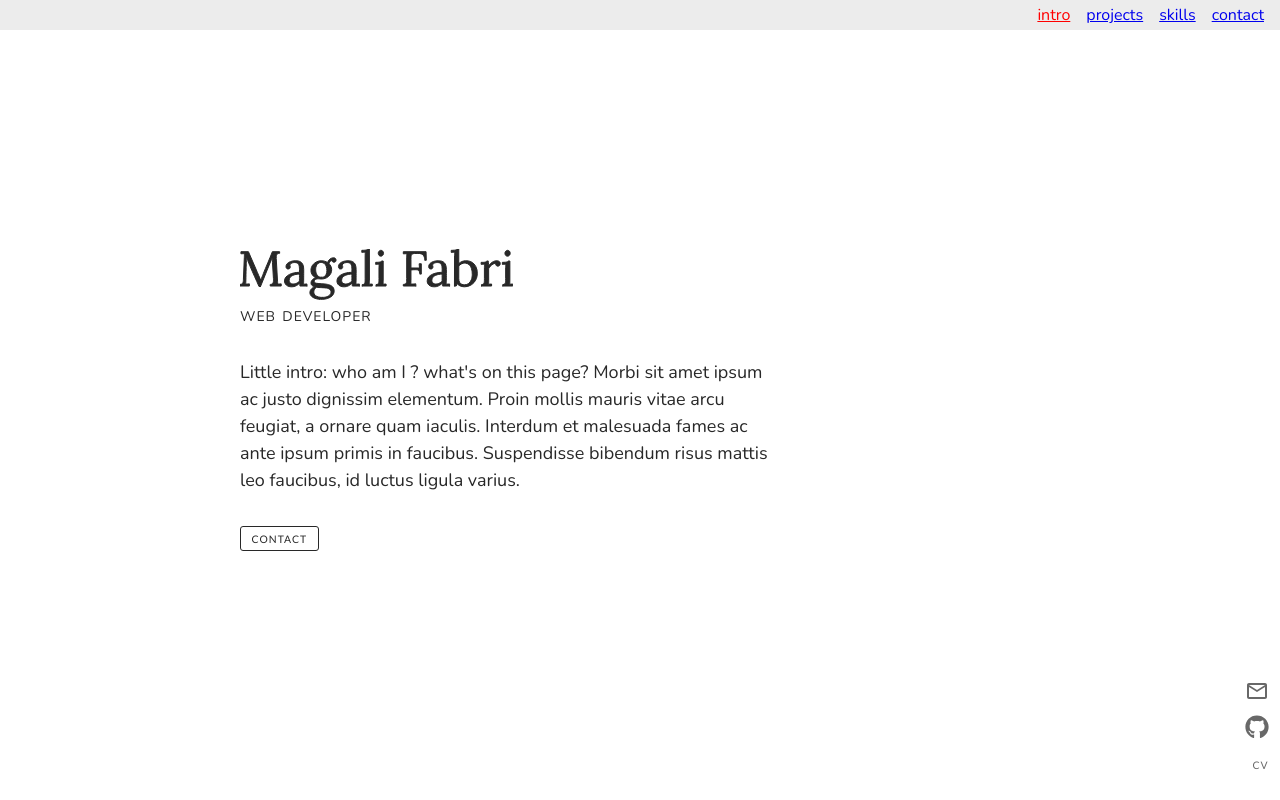
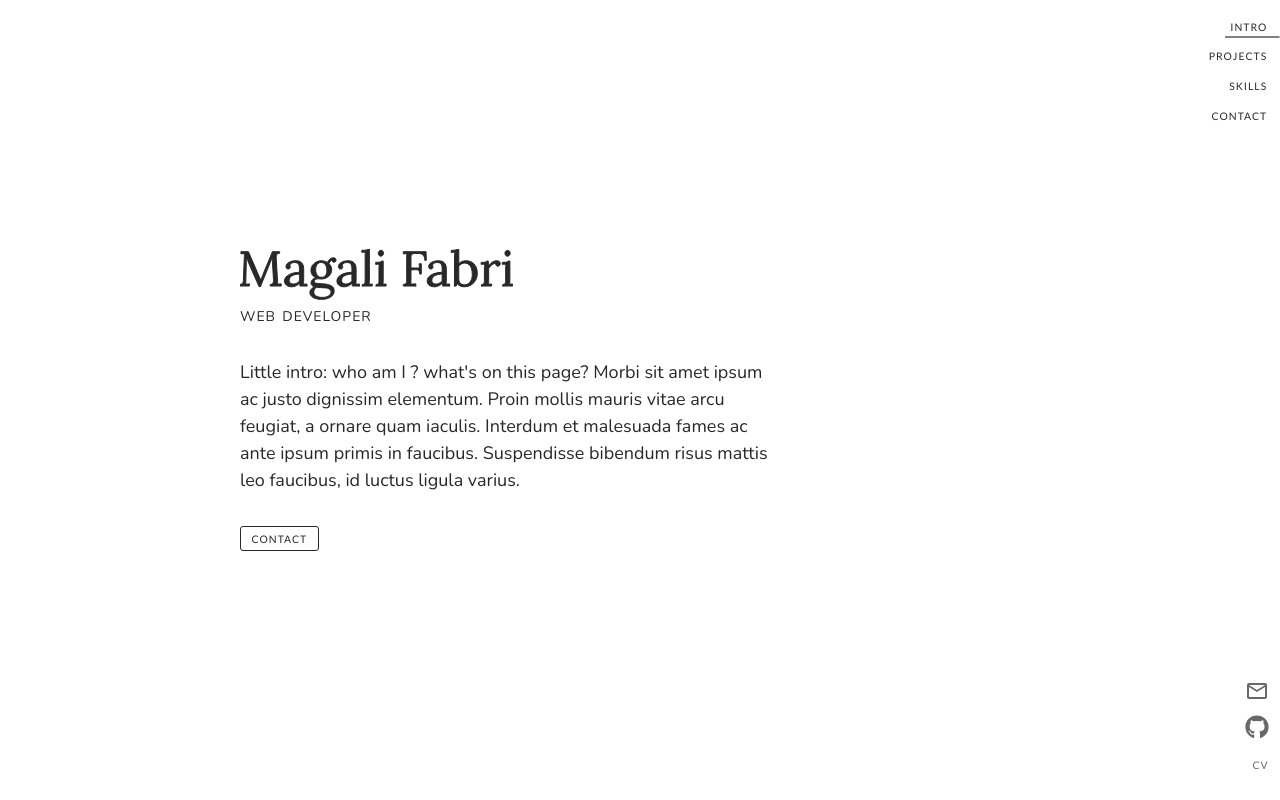
Before and after one commit to magalifabri/portfolio, a React (Create React App) app: page / in a window 1280 px wide. Shown: the top 800 px of the page. Built offline with nearby package versions, Linux system fonts and the light colour scheme.

Commit message:
Style nav:
- change layout
- don't hide nav while scrolling down; only dim
- add padding-right on sections to make space for nav

```diff
--- a/src/components/Nav.js
+++ b/src/components/Nav.js
@@ -34,13 +34,13 @@ const Nav = () => {
 
     return (
         <nav className={`nav ${scrollingDown ? 'nav--hidden' : ''}`}>
-            <a className={inView === 'intro' ? 'active' : ''}
+            <a className={`nav__link nav__link${inView === 'intro' ? '--active' : ''}`}
                href="#intro">intro</a>
-            <a className={inView === 'projects' ? 'active' : ''}
+            <a className={`nav__link nav__link${inView === 'projects' ? '--active' : ''}`}
                 href="#projects">projects</a>
-            <a className={inView === 'skills' ? 'active' : ''}
+            <a className={`nav__link nav__link${inView === 'skills' ? '--active' : ''}`}
                href="#skills">skills</a>
-            <a className={inView === 'contact' ? 'active' : ''}
+            <a className={`nav__link nav__link${inView === 'contact' ? '--active' : ''}`}
                href="#contact">contact</a>
         </nav>
     );
--- a/src/styles/Nav.scss
+++ b/src/styles/Nav.scss
@@ -1,29 +1,51 @@
+@use 'shared';
+
 .nav {
     position: fixed;
-    top: 0;
+    z-index: 1;
+    top: 1rem;
     right: 0;
-    width: 100%;
-    padding: .25rem 1rem;
-
-    background-color: #ececec;
 
     display: flex;
-    justify-content: right;
-    flex-direction: row;
-    gap: 1rem;
+    flex-direction: column;
+    align-items: end;
+    gap: .5rem;
 
-    @media only screen and (max-width: 500px) {
-        flex-direction: column;
-    } // todo: change to 768px
+    //@media only screen and (max-width: shared.$smallScreenWidthBreakpoint) {
+    //    flex-direction: column;
+    //}
+
+    text-align: right;
 
     transition: all .3s ease;
 
     &--hidden {
-        top: -1rem;
-        opacity: 0;
+        opacity: .5;
+
+        &:hover {
+            opacity: 1;
+        }
     }
 
-    a.active {
-        color: red;
+    &__link {
+        padding: .3rem .8rem .3rem .3rem;
+
+        font-family: 'Lato', sans-serif;
+        text-transform: uppercase;
+        color: shared.$black;
+        font-size: .65rem;
+        text-decoration: none;
+        letter-spacing: 1px;
+
+        background: linear-gradient(gray, gray);
+        background-size: 0 2px;
+        background-repeat: no-repeat;
+        background-position: 100% 100%;
+
+        transition: all .3s ease;
+
+        &--active {
+            background-size: 100% 2px;
+        }
     }
 }
--- a/src/styles/general.scss
+++ b/src/styles/general.scss
@@ -32,6 +32,10 @@ p {
 
 section {
     padding: shared.$verticalSectionPadding 10vw;
+
+    @media only screen and (min-width: shared.$smallScreenWidthBreakpoint) {
+        padding-right: max(10vw, 7rem);
+    }
 }
 
 
--- a/src/styles/shared.scss
+++ b/src/styles/shared.scss
@@ -2,3 +2,4 @@ $maxSectionWidth: 800px;
 $black: #282828;
 $sectionBackgroundColor: #f9f9f9;
 $verticalSectionPadding: 10vh;
+$smallScreenWidthBreakpoint: 500px;
```
